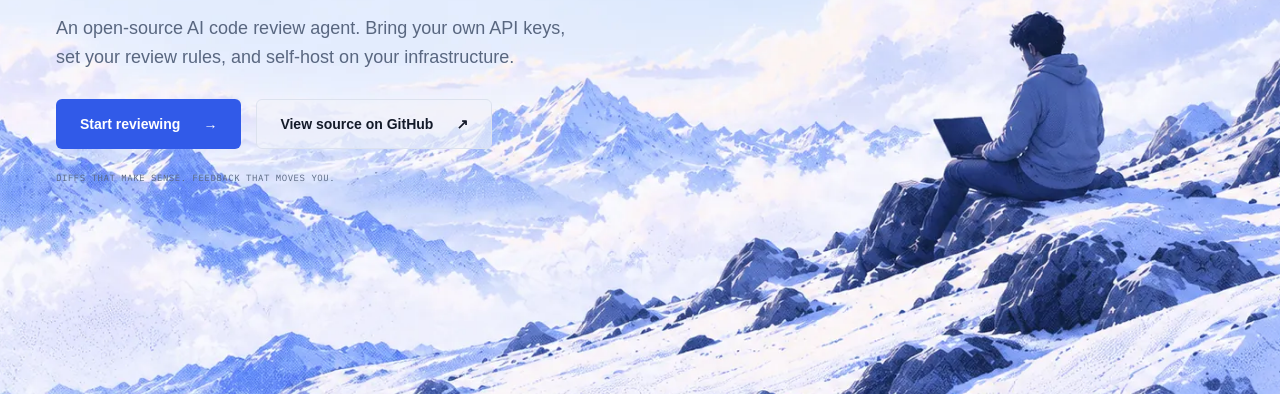
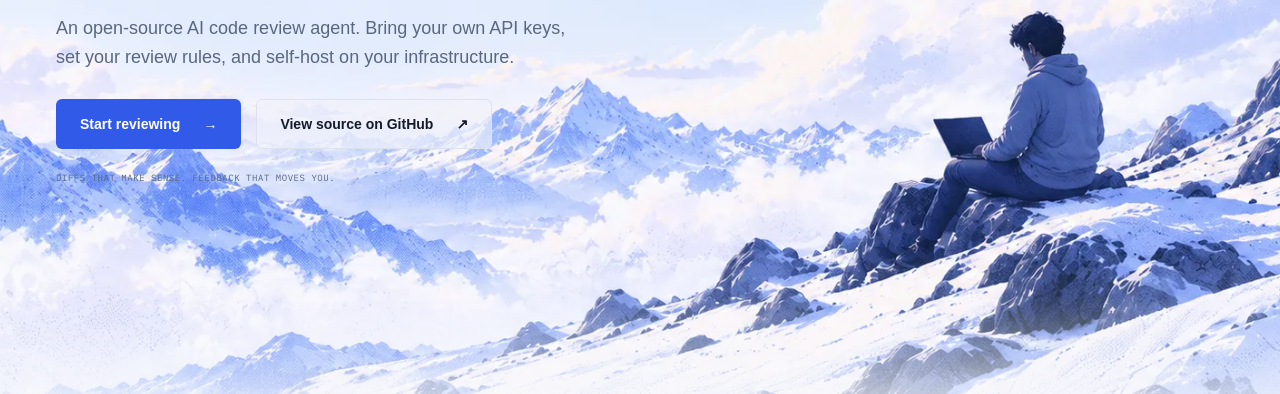
Before and after one commit to Mishalabdullah/openreview, an Astro site in the folder landing-page/: page / in a window 1280 px wide. Shown: the part 406-800 px from the top of the page. Built offline with nearby package versions, Linux system fonts and the light colour scheme; Astro itself is replaced by a stand-in of ours.

Commit message:
feat: added a bit lur

```diff
--- a/landing-page/src/styles/global.css
+++ b/landing-page/src/styles/global.css
@@ -2039,8 +2039,22 @@ code {
 	}
 }
 
-/* Blend the blue mountain shadows into the dark page surface. */
-:root[data-theme='dark'] .home-page::before {
-	-webkit-mask-image: linear-gradient(to bottom, #000 78%, transparent 100%);
-	mask-image: linear-gradient(to bottom, #000 78%, transparent 100%);
-}
+/* Feather the scene into the page surface in either theme. */
+.home-page::before {
+	-webkit-mask-image: linear-gradient(
+		to bottom,
+		#000 76%,
+		rgb(0 0 0 / 90%) 82%,
+		rgb(0 0 0 / 55%) 89%,
+		rgb(0 0 0 / 15%) 96%,
+		transparent 100%
+	);
+	mask-image: linear-gradient(
+		to bottom,
+		#000 76%,
+		rgb(0 0 0 / 90%) 82%,
+		rgb(0 0 0 / 55%) 89%,
+		rgb(0 0 0 / 15%) 96%,
+		transparent 100%
+	);
+}
```
